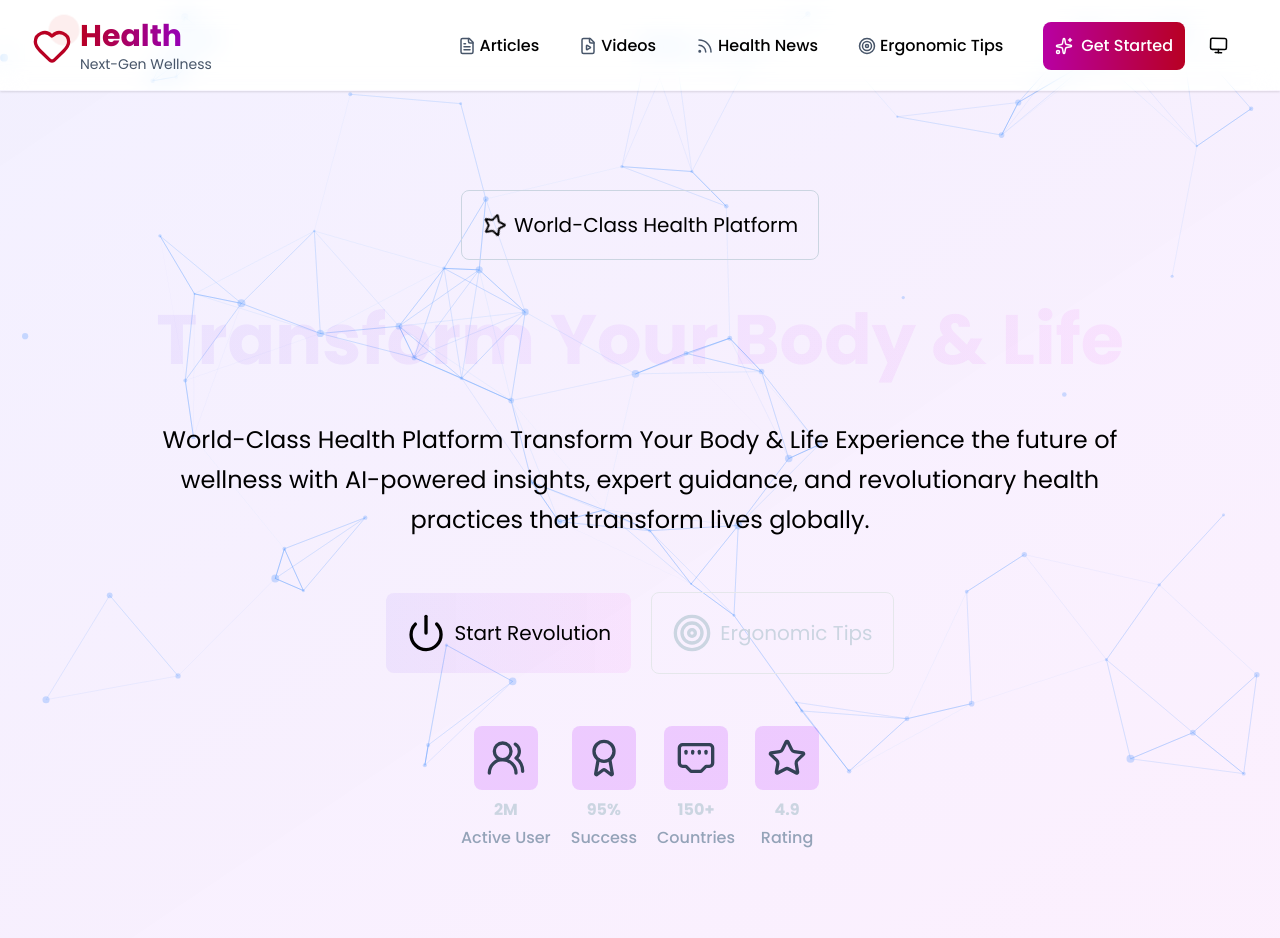
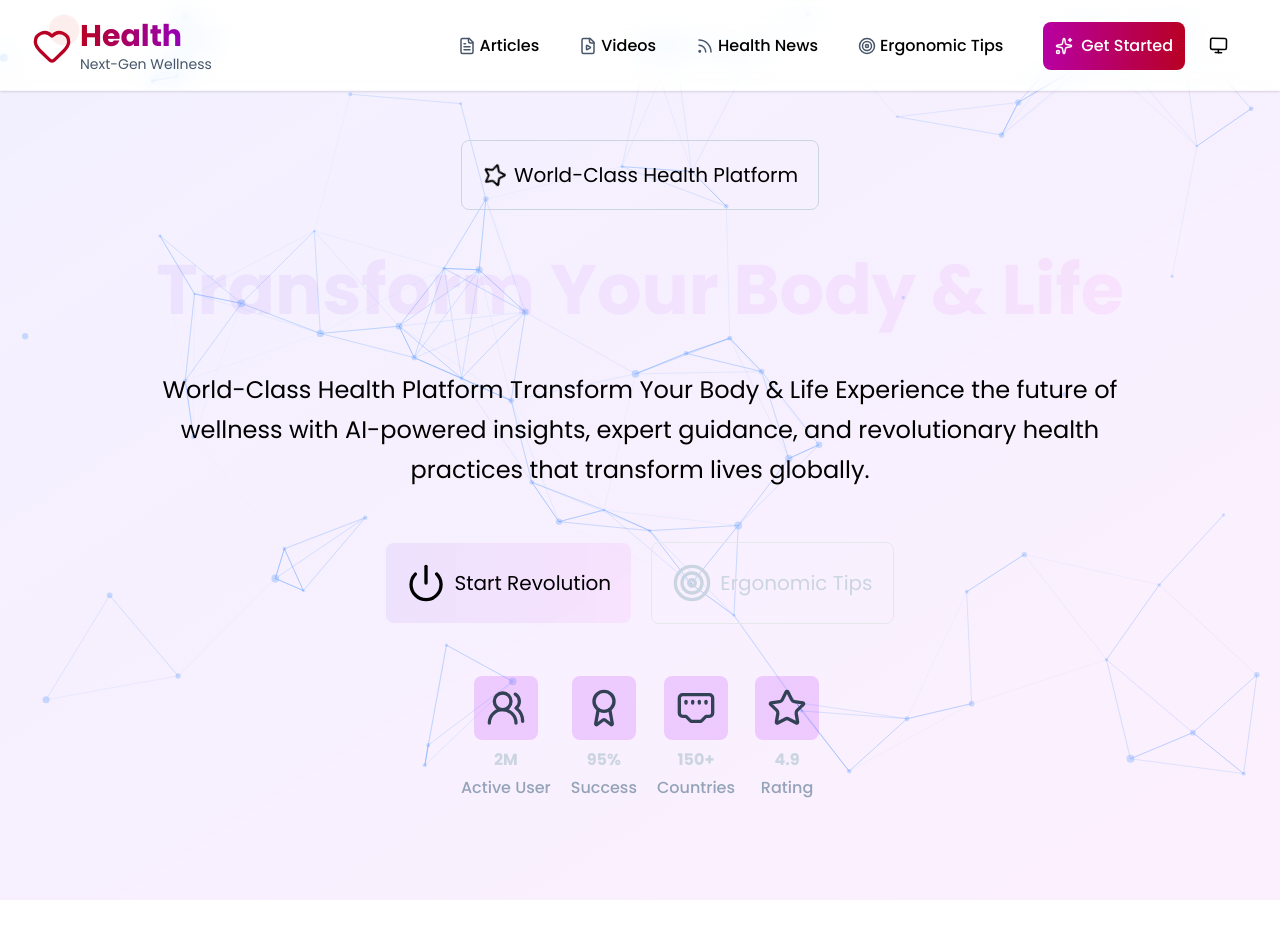
Before and after one commit to ParsaProg/Health, a Next.js app: page / in a window 1280 px wide. Shown: the top 938 px of the page. After the commit the page ends 900 px from the top, so only its background shows below. Built offline with nearby package versions, Linux system fonts and the light colour scheme.

Commit message:
decrease padding top in herp section

```diff
--- a/src/app/page.tsx
+++ b/src/app/page.tsx
@@ -45,7 +45,7 @@ export default function Home() {
   ]);
   return (
     <div className="overflow-hidden z-[1] bg-gradient-to-br from-[#0037ff13] to-[#ff00ea0f] dark:from-[#0b1330d6] dark:to-[#20071edf] animate-gradient-x bg-[length:200%_200%]">
-      <div className="flex items-center flex-col md:gap-y-8 gap-y-3 w-full md:pt-[100px] pt-[50px] pb-[100px] hero-section">
+      <div className="flex items-center flex-col md:gap-y-8 gap-y-3 w-full pt-[50px] pb-[100px] hero-section">
         <motion.div
           initial={{ opacity: 0, scale: 0.9 }}
           animate={{ opacity: 1, scale: 1 }}
```
